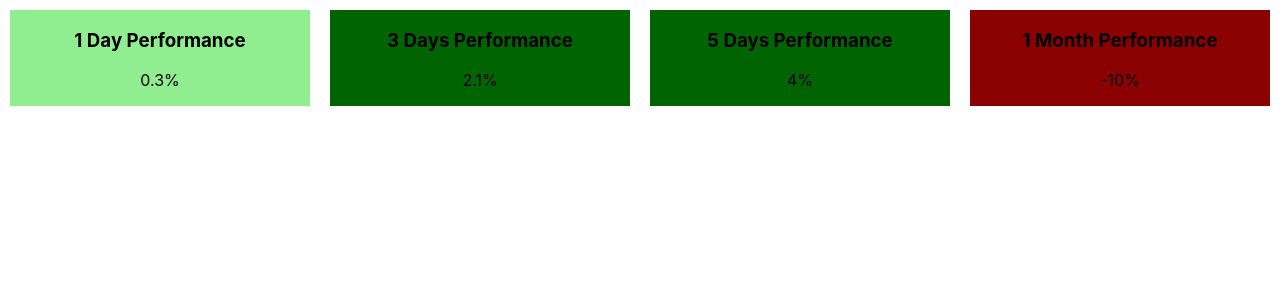
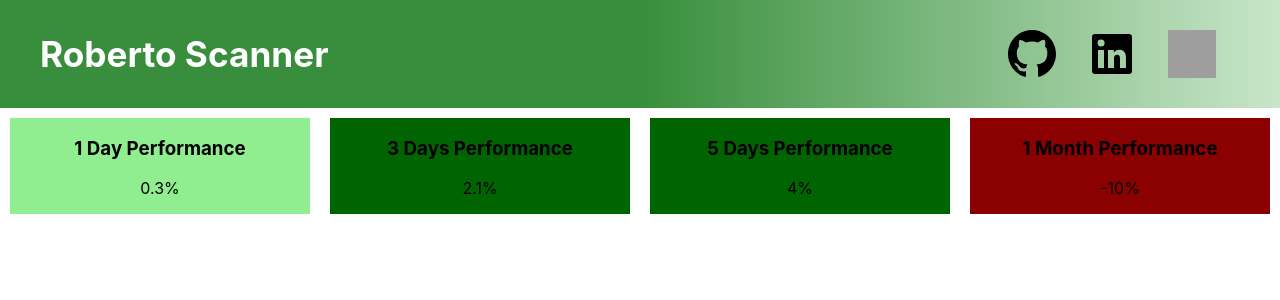
Before and after one commit to JasonSimms/shorting_opportunity_scanner_front_draft_react, a React (Create React App) app: page / in a window 1280 px wide. Shown: the top 300 px of the page. Built offline with nearby package versions, Linux system fonts and the light colour scheme; grey boxes are pictures that could not be loaded.

Commit message:
added banner with links

```diff
--- a/src/App.js
+++ b/src/App.js
@@ -1,12 +1,14 @@
 import logo from './logo.svg';
 import './App.css';
 // import MyComponent from './AG_grid';
+import Banner from './Banner';
 import MarketHeadsUp from './MarketHeadsUp';
 
 function App() {
   return (
     <div className="App">
       <bod>
+        <Banner />
         <MarketHeadsUp />
       </bod>
     </div>
--- /dev/null
+++ b/src/Banner.jsx
@@ -0,0 +1,93 @@
+import React from 'react';
+
+const Banner = () => {
+    const bannerStyle = {
+        display: 'flex',
+        justifyContent: 'space-between',
+        alignItems: 'center',
+        padding: '0px 30px 0px 40px',
+        background: 'linear-gradient(to left, #C8E6C9 0%, #388E3C 50%, #388E3C 100%)',
+        color: 'white',
+    };
+
+    const titleStyle = {
+        fontSize: '1.1em',
+    };
+
+    const iconContainerStyle = {
+        display: 'flex',
+        alignItems: 'center',
+        padding: '15px',
+        position: 'relative',
+        overflow: 'hidden',
+        marginRight: '2px', // Adjust the spacing between icons
+      };
+
+    const iconStyle = {
+        transition: 'transform 0.3s ease', // Add a smooth transition for the rotation
+    };
+
+    return (
+        <div style={bannerStyle}>
+            <div style={titleStyle}>
+                <h1>Roberto Scanner</h1>
+            </div>
+            <div style={iconContainerStyle}>
+
+            <a
+                href="https://github.com/jasonsimms"
+                target="_blank"
+                rel="noopener noreferrer"
+                style={{ color: 'white', position: 'relative' }}
+            >
+                <div
+                    style={iconContainerStyle}
+                    onMouseEnter={(e) => (e.currentTarget.children[0].style.transform = 'rotate(-45deg)')}
+                    onMouseLeave={(e) => (e.currentTarget.children[0].style.transform = 'rotate(0deg)')}
+                >
+                    <svg viewBox="0 0 16 16" focusable="false" height="48" width="48" style={iconStyle}>
+                        <path d="M8 0c4.42 0 8 3.58 8 8a8.013 8.013 0 0 1-5.45 7.59c-.4.08-.55-.17-.55-.38 0-.27.01-1.13.01-2.2 0-.75-.25-1.23-.54-1.48 1.78-.2 3.65-.88 3.65-3.95 0-.88-.31-1.59-.82-2.15.08-.2.36-1.02-.08-2.12 0 0-.67-.22-2.2.82-.64-.18-1.32-.27-2-.27-.68 0-1.36.09-2 .27-1.53-1.03-2.2-.82-2.2-.82-.44 1.1-.16 1.92-.08 2.12-.51.56-.82 1.28-.82 2.15 0 3.06 1.86 3.75 3.64 3.95-.23.2-.44.55-.51 1.07-.46.21-1.61.55-2.33-.66-.15-.24-.6-.83-1.23-.82-.67.01-.27.38.01.53.34.19.73.9.82 1.13.16.45.68 1.31 2.69.94 0 .67.01 1.3.01 1.49 0 .21-.15.45-.55.38A7.995 7.995 0 0 1 0 8c0-4.42 3.58-8 8-8Z"></path>
+                    </svg>
+                </div>
+            </a>
+            <a
+                href="https://linkedin.com/in/jason-simms"
+                target="_blank"
+                rel="noopener noreferrer"
+                style={{ color: 'white', position: 'relative' }}
+            >
+                <div
+                    style={iconContainerStyle}
+                    onMouseEnter={(e) => (e.currentTarget.children[0].style.transform = 'rotate(-45deg)')}
+                    onMouseLeave={(e) => (e.currentTarget.children[0].style.transform = 'rotate(0deg)')}
+                >
+                    <svg viewBox="0 0 24 24" focusable="false" height="48" width="48" style={iconStyle}>
+                        <path d="M20.5 2h-17A1.5 1.5 0 002 3.5v17A1.5 1.5 0 003.5 22h17a1.5 1.5 0 001.5-1.5v-17A1.5 1.5 0 0020.5 2zM8 19H5v-9h3zM6.5 8.25A1.75 1.75 0 118.3 6.5a1.78 1.78 0 01-1.8 1.75zM19 19h-3v-4.74c0-1.42-.6-1.93-1.38-1.93A1.74 1.74 0 0013 14.19a.66.66 0 000 .14V19h-3v-9h2.9v1.3a3.11 3.11 0 012.7-1.4c1.55 0 3.36.86 3.36 3.66z"></path>
+
+                    </svg>
+                </div>
+            </a>
+                <a href="mailto:simmsthecoder@gmail.com" style={{ color: 'white', position: 'relative' }}>
+                    <div
+                        style={iconContainerStyle}
+                        onMouseEnter={(e) => (e.currentTarget.children[0].style.transform = 'rotate(-45deg)')}
+                        onMouseLeave={(e) => (e.currentTarget.children[0].style.transform = 'rotate(0deg)')}
+                    >
+                        <img
+                            src="https://www.svgrepo.com/show/473944/email.svg"
+                            alt="email me"
+                            title="email me"
+                            width="48"
+                            height="48"
+                        />
+                    </div>
+                </a>
+            </div>
+
+        </div>
+    );
+};
+
+
+
+export default Banner;
```
